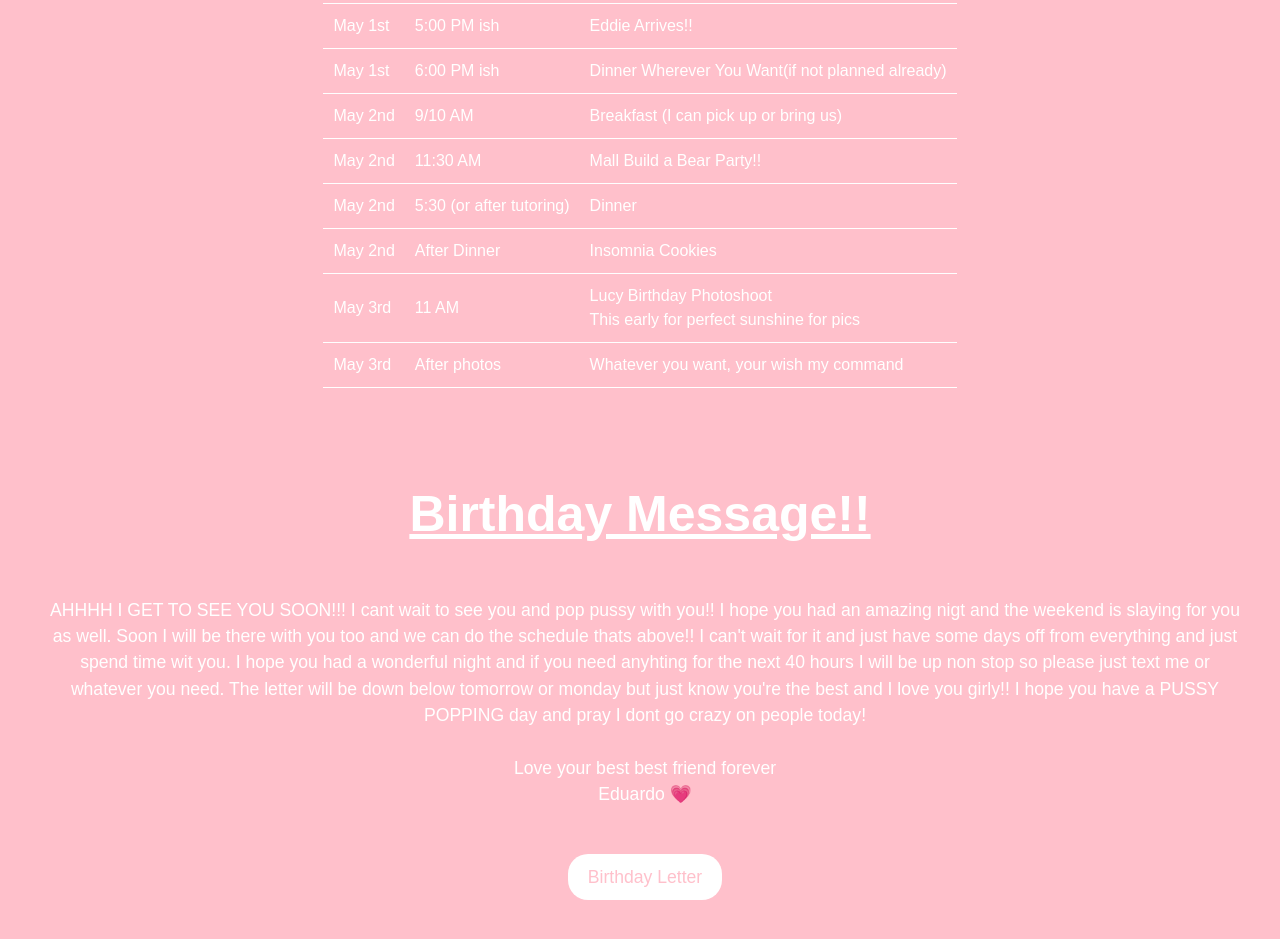
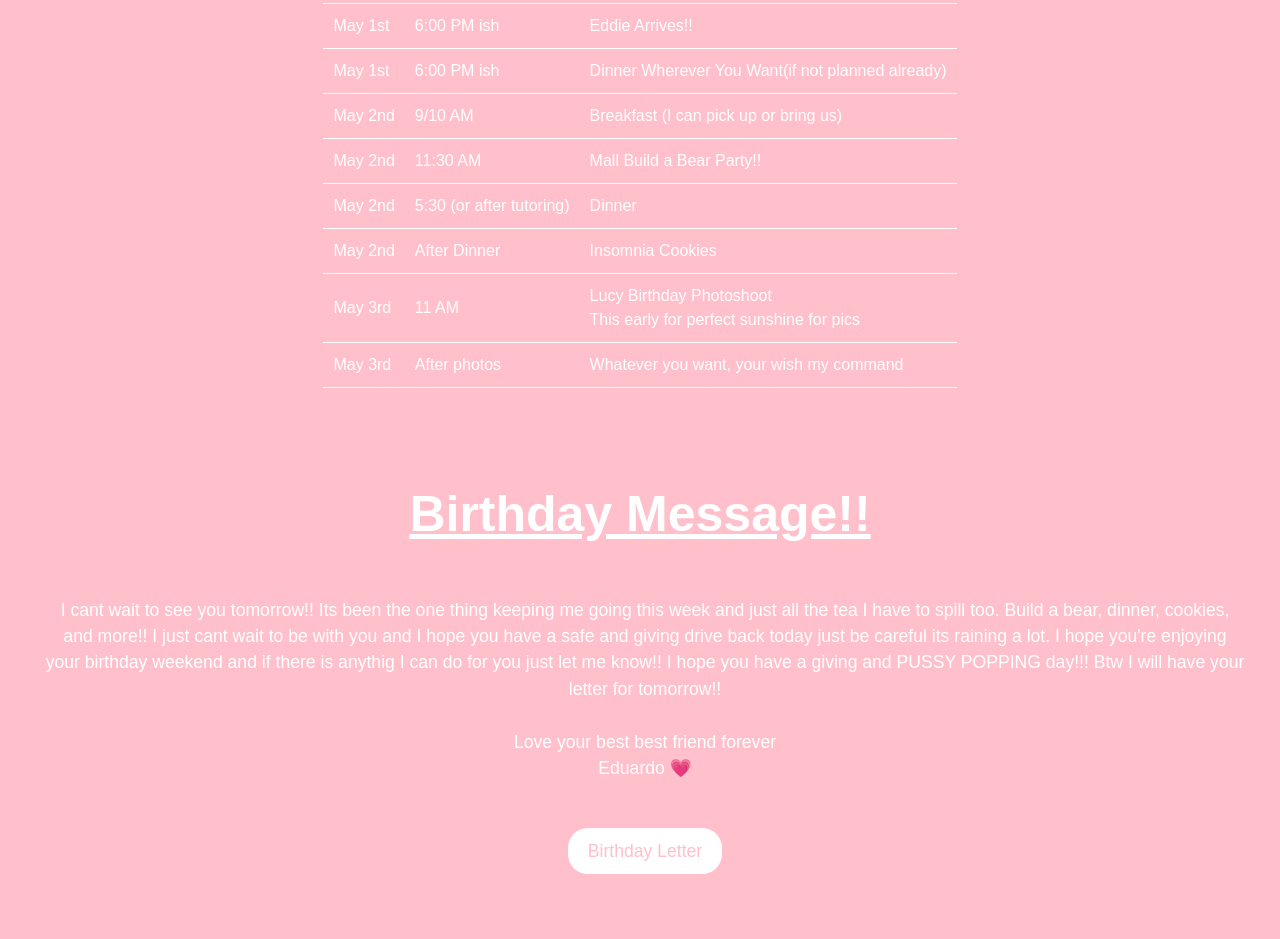
Before and after one commit to Ewynman/Giving, a plain HTML site: page index.html in a window 1280 px wide. Shown: the part 1975-2914 px from the top of the page. Drawn offline with nearby package versions, Linux system fonts and the light colour scheme; a web font is replaced by a local one.

Commit message:
Auto Commit

```diff
--- a/index.html
+++ b/index.html
@@ -218,7 +218,7 @@
               </tr>
               <tr>
                 <td>May 1st</td>
-                <td>5:00 PM ish</td>
+                <td>6:00 PM ish</td>
                 <td>Eddie Arrives!!</td>
               </tr>
               <tr>
@@ -271,15 +271,12 @@
               <p
                 style="width: 100%; font-size: 2.2vh; color: white; margin: 5px"
               >
-                AHHHH I GET TO SEE YOU SOON!!! I cant wait to see you and pop pussy
-                with you!! I hope you had an amazing nigt and the weekend is slaying
-                for you as well. Soon I will be there with you too and we can do the
-                schedule thats above!! I can't wait for it and just have some days off
-                from everything and just spend time wit you. I hope you had a wonderful
-                night and if you need anyhting for the next 40 hours I will be up non stop
-                so please just text me or whatever you need. The letter will be down below
-                tomorrow or monday but just know you're the best and I love you girly!! I
-                hope you have a PUSSY POPPING day and pray I dont go crazy on people today!
+                I cant wait to see you tomorrow!! Its been the one thing keeping me going this
+                week and just all the tea I have to spill too. Build a bear, dinner, cookies, and
+                more!! I just cant wait to be with you and I hope you have a safe and giving drive
+                back today just be careful its raining a lot. I hope you're enjoying your birthday
+                weekend and if there is anythig I can do for you just let me know!! I hope you have
+                a giving and PUSSY POPPING day!!! Btw I will have your letter for tomorrow!!
                 <br />
                 <br />Love your best best friend forever<br />
                 Eduardo 💗
```
Also changed, not shown: Files/Pic1.JPEG.
